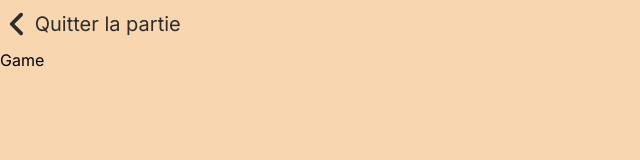
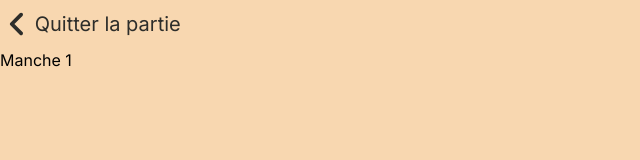
Before and after one commit to Spookywy/time2guess, a Next.js app: page /game in a window 1280 px wide. Shown: the top 160 px of the page, without its empty margins (0-640 px from the left). Built offline with nearby package versions, Linux system fonts and the light colour scheme.

Commit message:
:sparkles: add rounds management

```diff
--- a/src/app/create-teams/page.tsx
+++ b/src/app/create-teams/page.tsx
@@ -3,7 +3,7 @@ import { faSquareArrowUpRight } from "@fortawesome/free-solid-svg-icons";
 import { FontAwesomeIcon } from "@fortawesome/react-fontawesome";
 import { useRouter } from "next/navigation";
 
-export default function CreateTeams() {
+export default function Page() {
   const router = useRouter();
 
   return (
--- a/src/app/game/page.tsx
+++ b/src/app/game/page.tsx
@@ -1,16 +1,13 @@
+import { Game } from "@/components/game/game";
 import fs from "fs";
 import shuffleArray from "./utils";
 
 const NUMBER_OF_WORDS_TO_PICK = 40;
 
-export default function Game() {
+export default function Page() {
   const words = fs.readFileSync("src/assets/words.txt", "utf-8").split("\n");
   const shuffledWords = shuffleArray(words);
   const randomWords = shuffledWords.slice(0, NUMBER_OF_WORDS_TO_PICK);
 
-  return (
-    <div>
-      <h1>Game</h1>
-    </div>
-  );
+  return <Game words={randomWords} />;
 }
--- /dev/null
+++ b/src/components/game/game.tsx
@@ -0,0 +1,28 @@
+"use client";
+import { RoundNumber, RoundState } from "@/types/common";
+import { useState } from "react";
+import RoundPlaying from "./roundPlaying";
+import RoundResults from "./roundResults";
+import RoundRules from "./roundRules";
+
+type GameProps = {
+  words: string[];
+};
+
+export function Game({ words }: GameProps) {
+  const [roundNumber, setRoundNumber] = useState<RoundNumber>(1);
+  const [roundState, setRoundState] = useState<RoundState>(RoundState.rules);
+
+  function getComponentToDisplay() {
+    switch (roundState) {
+      case RoundState.rules:
+        return <RoundRules round={roundNumber} />;
+      case RoundState.playing:
+        return <RoundPlaying />;
+      case RoundState.results:
+        return <RoundResults round={roundNumber} />;
+    }
+  }
+
+  return getComponentToDisplay();
+}
--- /dev/null
+++ b/src/components/game/roundPlaying.tsx
@@ -0,0 +1,7 @@
+export default function RoundPlaying() {
+  return (
+    <div>
+      <h1>Manche en cours</h1>
+    </div>
+  );
+}
--- a/src/components/game/roundResults.tsx
+++ b/src/components/game/roundResults.tsx
@@ -1 +1,13 @@
-export default function RoundResults() {}
+import { RoundNumber } from "@/types/common";
+
+type RoundResultsProps = {
+  round: RoundNumber;
+};
+
+export default function RoundResults({ round }: RoundResultsProps) {
+  return (
+    <div>
+      <h1>Résultats - Manche {round}</h1>
+    </div>
+  );
+}
--- a/src/components/game/roundRules.tsx
+++ b/src/components/game/roundRules.tsx
@@ -1 +1,13 @@
-export default function RoundRules() {}
+import { RoundNumber } from "@/types/common";
+
+type RoundRulesProps = {
+  round: RoundNumber;
+};
+
+export default function RoundRules({ round }: RoundRulesProps) {
+  return (
+    <div>
+      <h1>Manche {round}</h1>
+    </div>
+  );
+}
--- a/src/components/game/words.tsx
+++ /dev/null
@@ -1 +0,0 @@
-export default function Words() {}
--- /dev/null
+++ b/src/types/common.ts
@@ -0,0 +1,7 @@
+export enum RoundState {
+  "rules",
+  "playing",
+  "results",
+}
+
+export type RoundNumber = 1 | 2 | 3;
```
